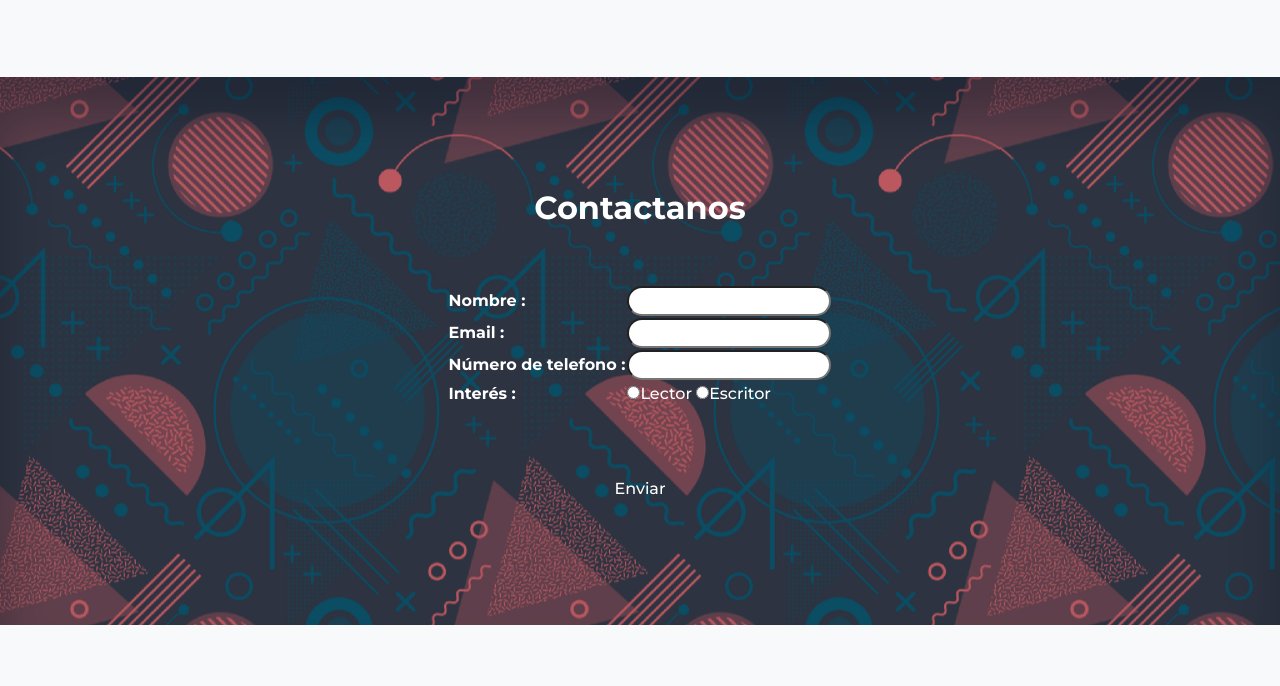
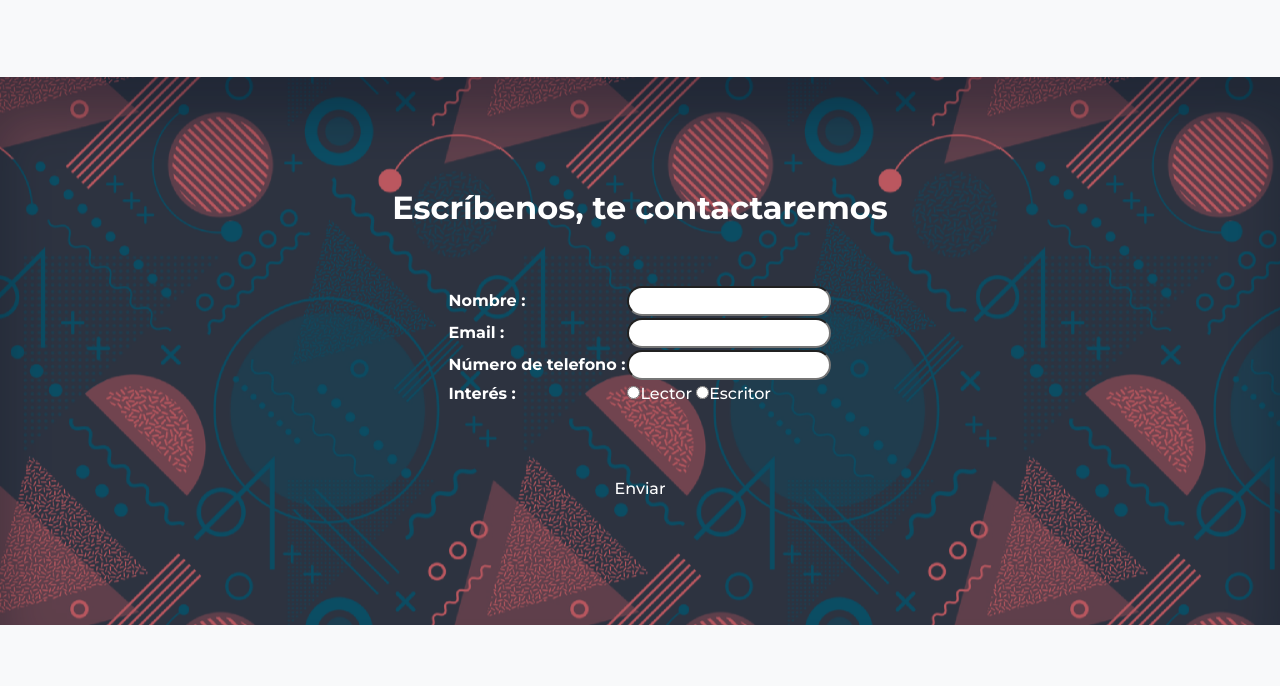
Before and after one commit to edinson-cabrera/LandingPage-EasyStory, a website: page index.html in a window 1280 px wide. Shown: the part 3760-4446 px from the top of the page. Drawn offline with Linux system fonts and the light colour scheme.

Commit message:
Cambio título del formulario

```diff
--- a/index.html
+++ b/index.html
@@ -257,7 +257,7 @@
     <div class="container">
       <div class="row">
         <div class="col-xl-9 mx-auto">
-          <h2 class="mb-4">Contactanos</h2>
+          <h2 class="mb-4">Escríbenos, te contactaremos</h2>
         </div>
         <div class="col-md-10 col-lg-8 col-xl-7 mx-auto">
           <form id="email-form" method="post" autocomplete="off" name="form" class="formulario-contacto">
```
